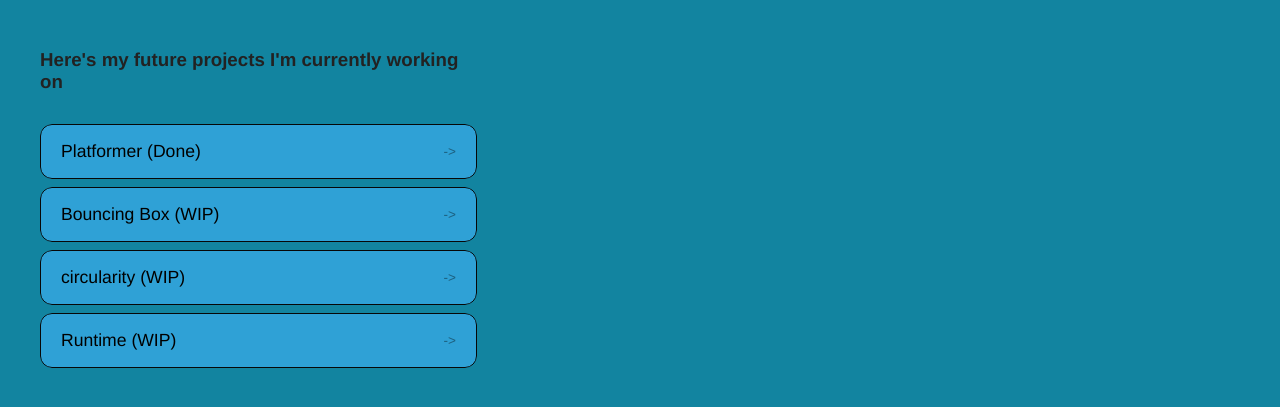
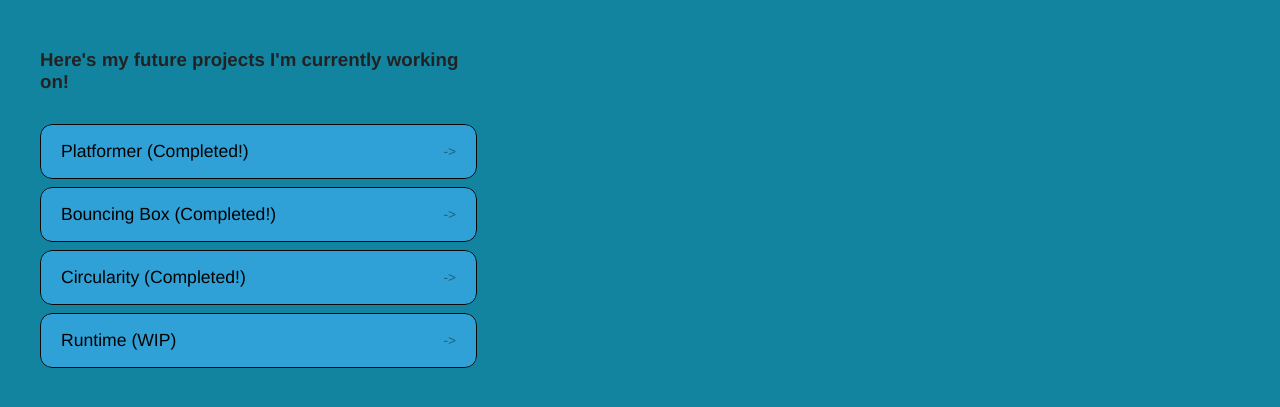
Before and after one commit to cc4rlos/cc4rlos.github.io, a plain HTML site: page portfolio.html in a window 1280 px wide. Shown: the part 299-706 px from the top of the page. Drawn offline with Linux system fonts and the light colour scheme.

Commit message:
git commit

```diff
--- a/portfolio.html
+++ b/portfolio.html
@@ -24,16 +24,16 @@
       <main>
         <div class="content">
           <h1>Welcome To My Portfolio!</h1>
-          <h3>Here's my future projects I'm currently working on</h3>
+          <h3>Here's my future projects I'm currently working on!</h3>
           <ul id="portfolio">
             <li>
-              <a href="fsd-projects/platformer/">Platformer (Done)</a>
+              <a href="fsd-projects/platformer/">Platformer (Completed!)</a>
             </li>
             <li>
-              <a href="fsd-projects/bouncing-box/">Bouncing Box (WIP) </a>
+              <a href="fsd-projects/bouncing-box/">Bouncing Box (Completed!) </a>
             </li>
             <li>
-              <a href="fsd-projects/circularity/">circularity (WIP) </a>
+              <a href="fsd-projects/circularity/">Circularity (Completed!) </a>
             </li>
             <li>
             <a href="fsd-projects/runtime/">Runtime (WIP)</a>
```
